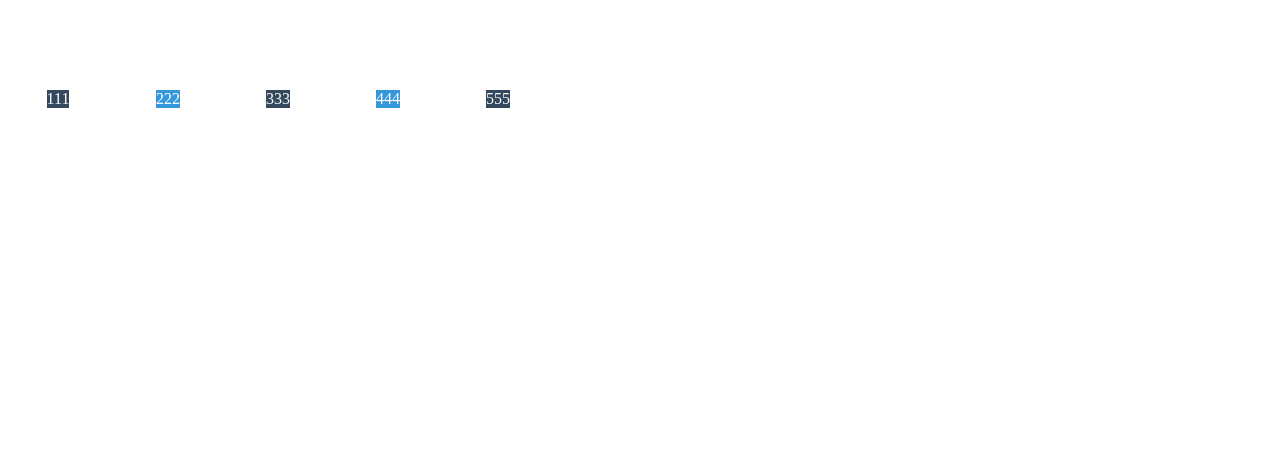
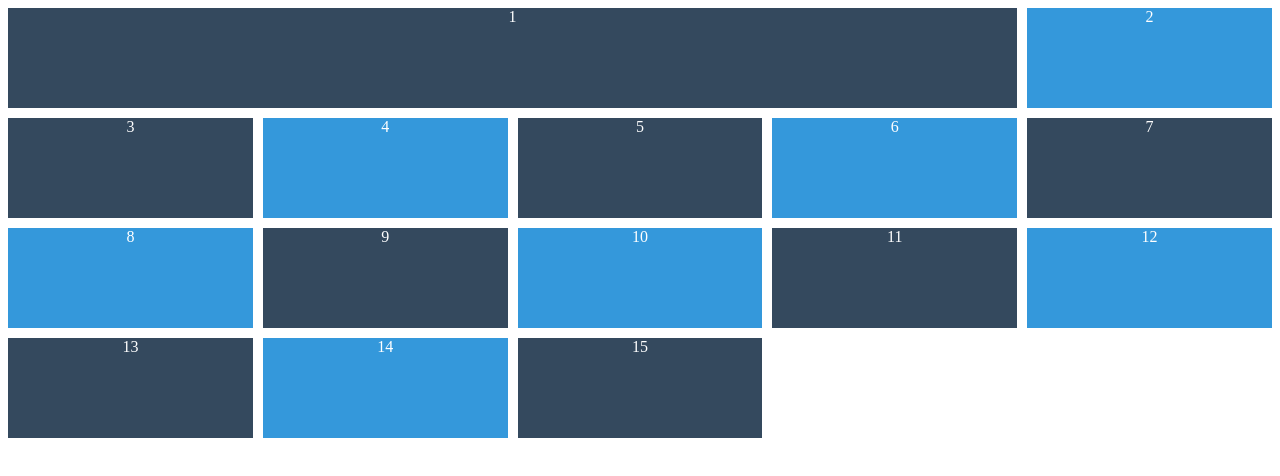
Before and after one commit to pavane90/css-masterclass, a plain HTML site: page grid.html in a window 1280 px wide. Drawn offline with Linux system fonts and the light colour scheme.

Commit message:
#2.9 Grid Column, Row Start and End

```diff
--- a/grid.html
+++ b/grid.html
@@ -10,30 +10,44 @@
         display: grid;
         grid-auto-rows: 100px;
         grid-gap: 10px;
-        grid-template-columns: repeat(5, 100px);
+        grid-template-columns: repeat(5, 1fr);
+      }
+      .box {
+        display: flex;
+        align-items: cneter;
+        justify-content: center;
         color: white;
-        align-items: center;
-        place-items: end center;
-        height: 100vh;
       }
-
       .box:nth-child(even) {
-          background-color : #3498db;
+        background-color: #3498db;
       }
       .box:nth-child(odd) {
-          background-color: #34495e;
+        background-color: #34495e;
       }
+      .box:first-child {
+        grid-column-start: 1;
+        grid-column-end: 5;
       }
     </style>
   </head>
 
   <body>
     <div class="father">
-      <div class="box">111</div>
-      <div class="box">222</div>
-      <div class="box">333</div>
-      <div class="box">444</div>
-      <div class="box">555</div>
+      <div class="box">1</div>
+      <div class="box">2</div>
+      <div class="box">3</div>
+      <div class="box">4</div>
+      <div class="box">5</div>
+      <div class="box">6</div>
+      <div class="box">7</div>
+      <div class="box">8</div>
+      <div class="box">9</div>
+      <div class="box">10</div>
+      <div class="box">11</div>
+      <div class="box">12</div>
+      <div class="box">13</div>
+      <div class="box">14</div>
+      <div class="box">15</div>
     </div>
   </body>
 </html>
```
